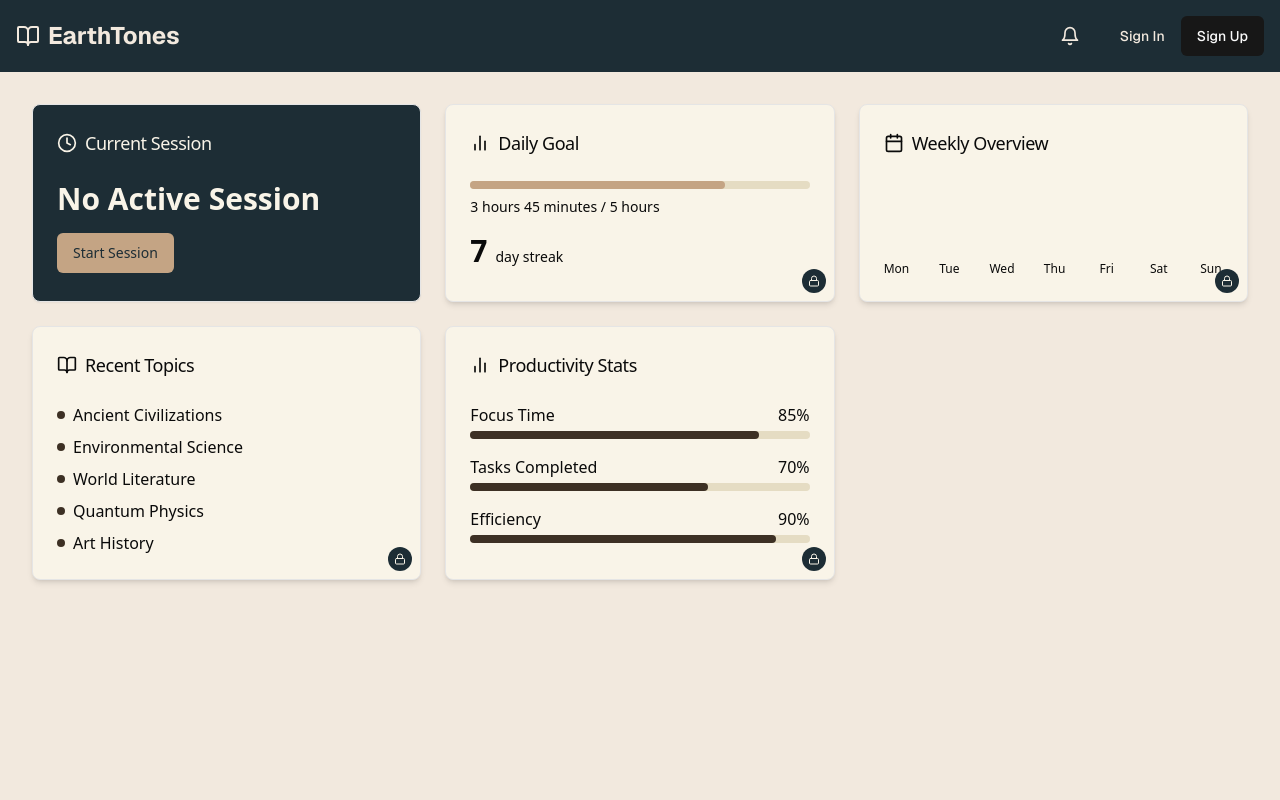
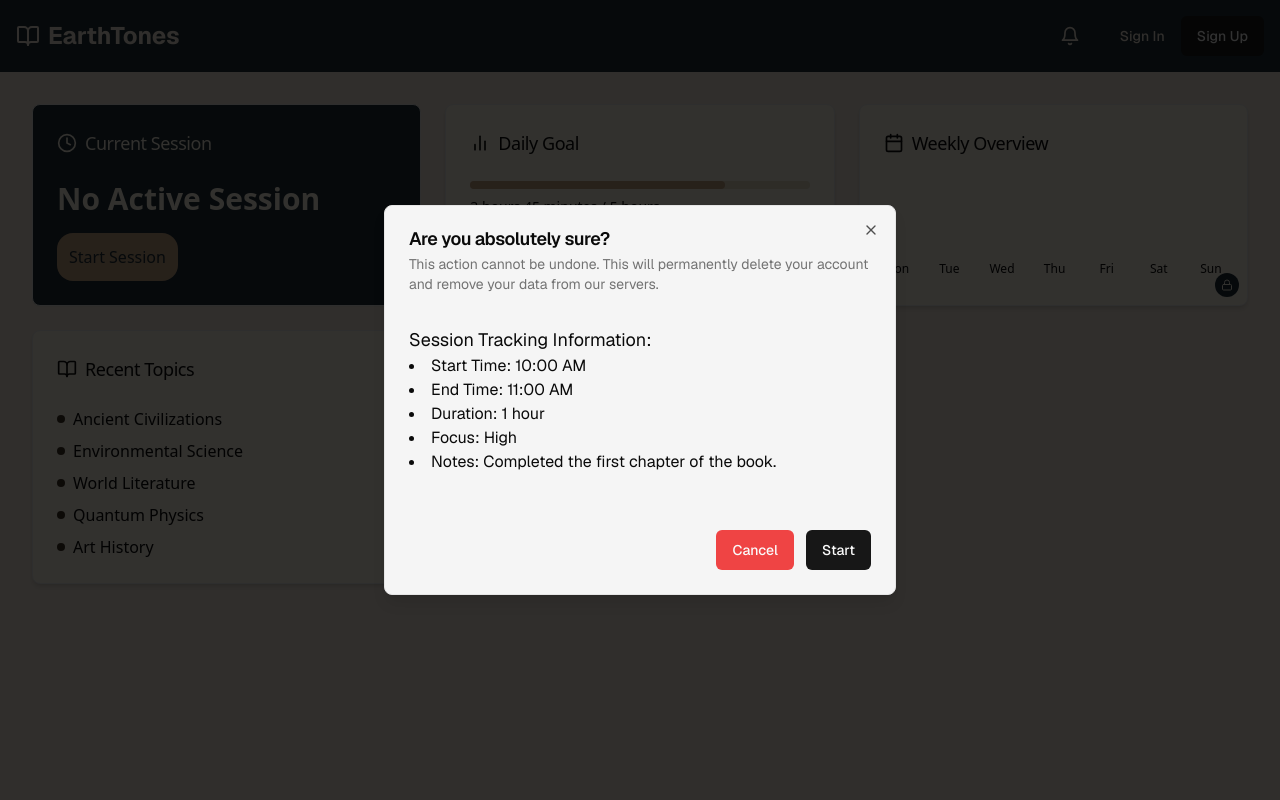
Before and after one commit to IbrahimD0/studypace1, a Next.js app: page / in a window 1280 px wide. Both pictures are taken after a click on the button "Start Session". Shown: the top 800 px of the page. Built offline with nearby package versions, Linux system fonts and the light colour scheme; no server answers.

Commit message:
Refactor current session component and add session start dialog

```diff
--- a/components/dashboard/current_session.tsx
+++ b/components/dashboard/current_session.tsx
@@ -1,11 +1,29 @@
+"use client";
+
 import React from "react";
 import { CardContent, CardHeader, CardTitle } from "../ui/card";
 import { Clock } from "lucide-react";
+import {
+  Dialog,
+  DialogContent,
+  DialogDescription,
+  DialogHeader,
+  DialogTitle,
+  DialogTrigger,
+} from "@/components/ui/dialog";
 import { Button } from "../ui/button";
+
+const handleSubmit = () => {
+  console.log("Submit button clicked");
+};
+
+const handleCancel = () => {
+  console.log("Cancel button clicked");
+};
 
 export default function CurrentSession() {
   return (
-    <div>
+    <Dialog>
       <CardHeader>
         <CardTitle className="text-lg font-medium flex items-center">
           <Clock className="w-5 h-5 mr-2" />
@@ -14,10 +32,45 @@ export default function CurrentSession() {
       </CardHeader>
       <CardContent>
         <h2 className="text-3xl font-bold mb-4">No Active Session</h2>
-        <Button className="bg-[#c4a484] text-[#1d2d35] hover:bg-[#a18769]">
+        <DialogTrigger className="p-3 rounded-2xl font-medium text-md bg-[#c4a484] text-[#1d2d35] hover:bg-[#a18769]">
           Start Session
-        </Button>
+        </DialogTrigger>{" "}
       </CardContent>
-    </div>
+
+      {/* Pop Up dialog. like a modal */}
+      {/* todo: change the color of the "modal" */}
+      <DialogContent className="bg-secondary">
+        <DialogHeader>
+          <DialogTitle>Are you absolutely sure?</DialogTitle>
+          <DialogDescription>
+            This action cannot be undone. This will permanently delete your
+            account and remove your data from our servers.
+          </DialogDescription>
+        </DialogHeader>
+
+        {/* dummy information just so we can see what it looks like */}
+        {/* todo: maybe make a seperate component with the actual functunality to adding a session and render as children */}
+        <div className="mt-4">
+          <p className="text-lg">Session Tracking Information:</p>
+          <ul className="list-disc list-inside">
+            <li>Start Time: 10:00 AM</li>
+            <li>End Time: 11:00 AM</li>
+            <li>Duration: 1 hour</li>
+            <li>Focus: High</li>
+            <li>Notes: Completed the first chapter of the book.</li>
+          </ul>
+        </div>
+
+        {/* Buttons to handle differant Functunalites */}
+        <div className="flex justify-end gap-3 mt-10">
+          <Button onClick={handleCancel} variant="destructive">
+            Cancel
+          </Button>{" "}
+          <Button onClick={handleSubmit} variant="default">
+            Start
+          </Button>
+        </div>
+      </DialogContent>
+    </Dialog>
   );
 }
```
